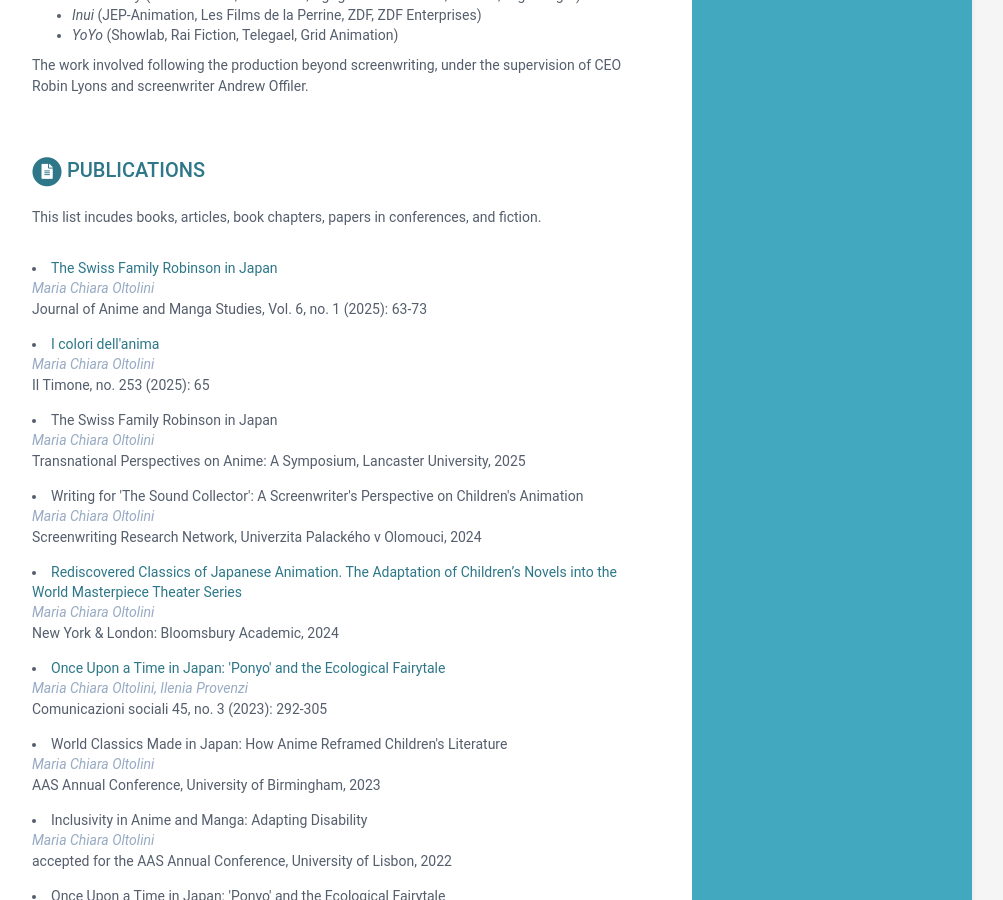
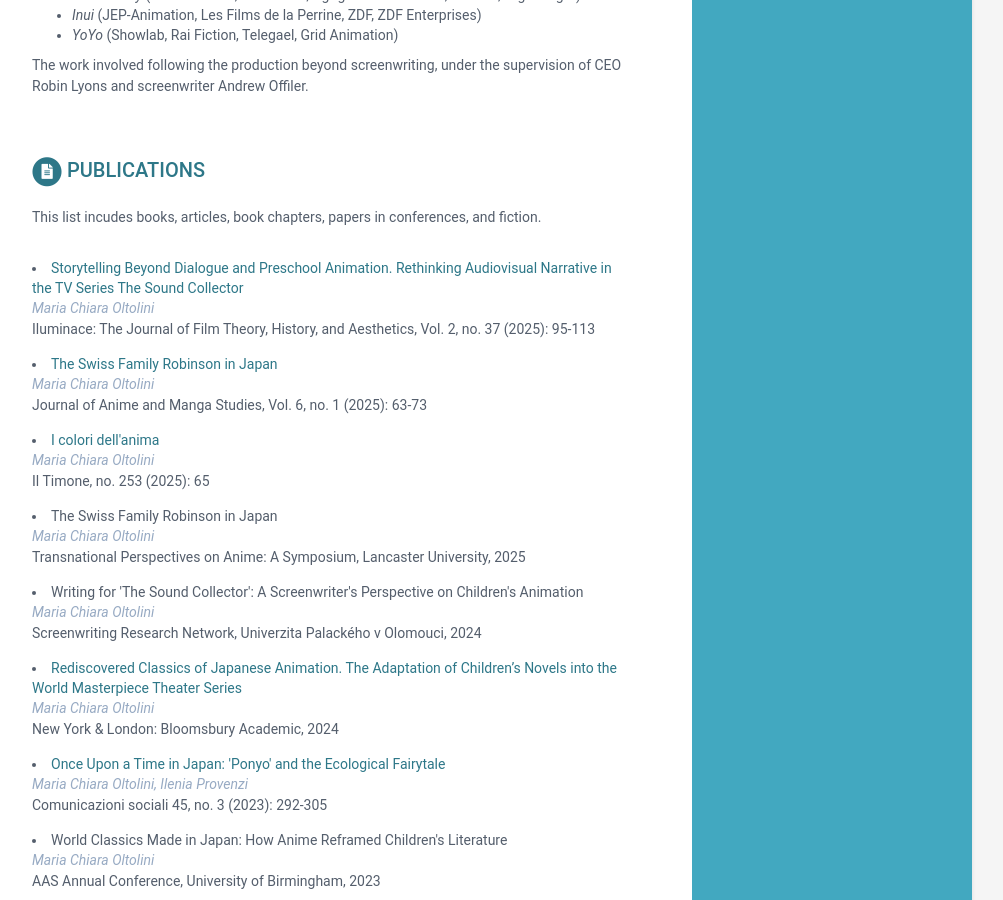
Before and after one commit to machioltolini/machioltolini.github.io, a Jekyll site: the page built from index.html, in a window 1280 px wide and 900 px high, scrolled down 2370 px. Shown: the whole window, without its empty margins (168-1171 px from the left). Built offline with Jekyll 4.4.1, drawn with Linux system fonts in a browser that asks for light colours.

Commit message:
Update data.yml

```diff
--- a/_data/data.yml
+++ b/_data/data.yml
@@ -193,8 +193,13 @@ publications:
     intro: |
       This list incudes books, articles, book chapters, papers in conferences, and fiction.
     papers:
+      - title: "Storytelling Beyond Dialogue and Preschool Animation. Rethinking Audiovisual Narrative in the TV Series The Sound Collector"
+        link: https://www.iluminace.cz/en/artkey/ilu-202502-0004_storytelling-beyond-dialogue-and-preschool-animation-rethinking-audiovisual-narrative-in-the-tv-series-the-sou.php
+        authors: Maria Chiara Oltolini
+        conference: "Iluminace: The Journal of Film Theory, History, and Aesthetics, Vol. 2, no. 37 (2025): 95-113"
+
       - title: "The Swiss Family Robinson in Japan"
-        link: https://iopn.library.illinois.edu/journals/jams/issue/view/135/34
+        link: https://iopn.library.illinois.edu/journals/jams/article/view/2127
         authors: Maria Chiara Oltolini
         conference: "Journal of Anime and Manga Studies, Vol. 6, no. 1 (2025): 63-73"
 
```
